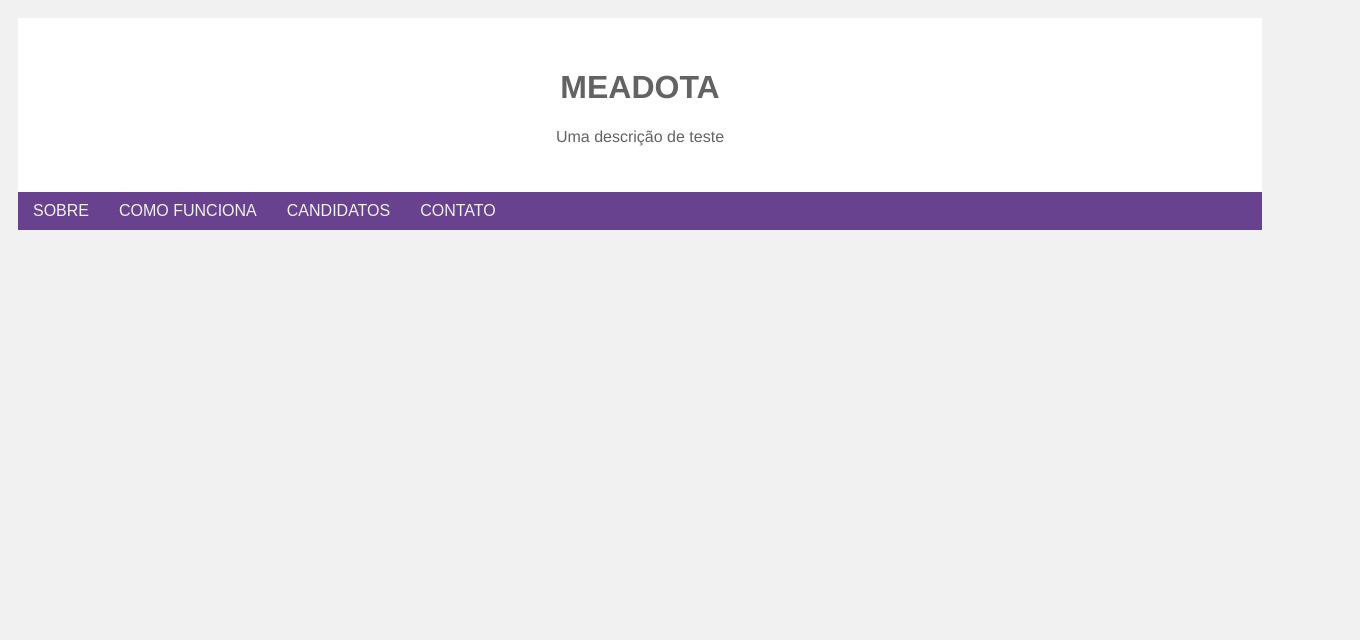
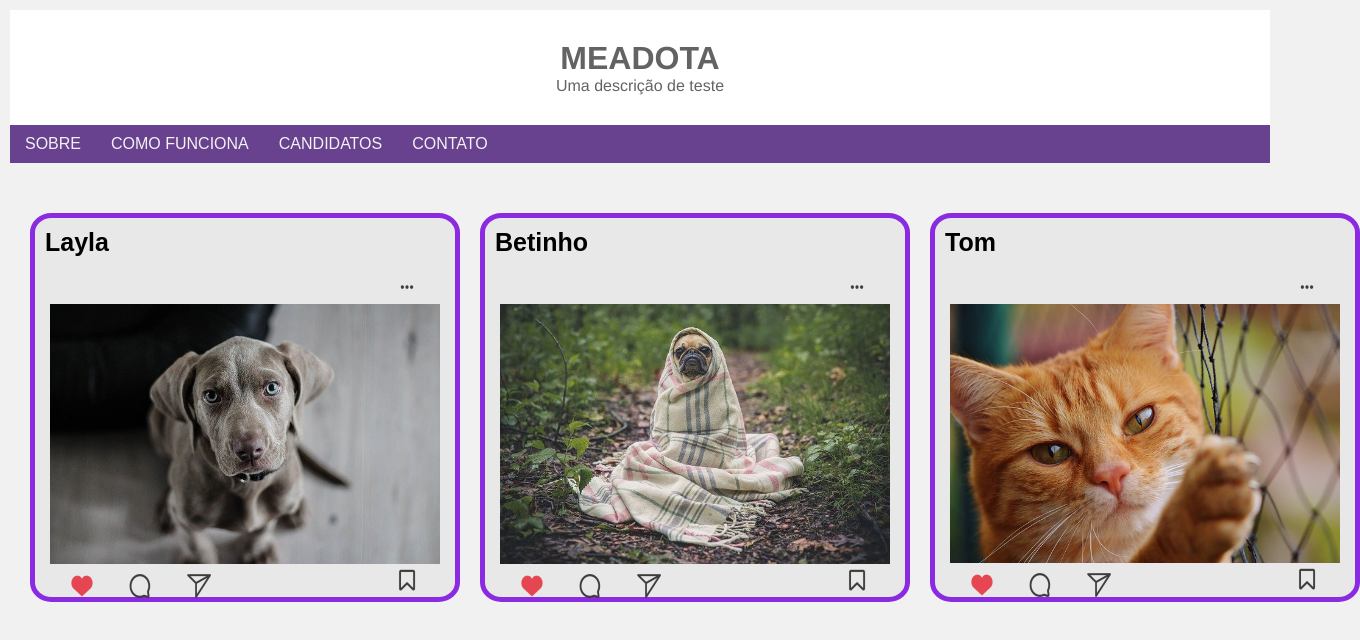
Before and after one commit to thayymagalhaes/meadota, a plain HTML site: page index.html in a window 1280 px wide. Shown: the whole page, 1360 px wide, since content can reach past the window. Drawn offline with Linux system fonts and the light colour scheme.

Commit message:
Segundo Commit

```diff
--- a/css/styles.css
+++ b/css/styles.css
@@ -1,12 +1,19 @@
+* {
+    margin: 0;
+    padding: 0;
+}
+
 body {
     font-family: Arial;
     padding: 10px;
     background: #f1f1f1;
 }
 
+/** Navbar **/
+
 .header {
     font-family: Helvetica;
-    color: rgb(99, 99, 99);
+    color: #636363;
     padding:30px;
     text-align: center;
     background: white;
@@ -34,3 +41,44 @@ body {
     background-color: #ddd;
     color: black;
 }
+
+/** Seção Inicial**/
+
+.home {
+    display: flex;
+    align-items: flex-start;
+    padding: 10px;
+}
+
+.container {
+    margin: 10px;
+    width: 400px;
+    height: 359px;
+    padding: 10px;
+    border-radius: 5%;
+    border: 5px solid #8a2be2;
+    margin-top: 5vh;
+    background-color: #E8E8E8;
+}
+
+.container h1 {
+    font-size: 25px;
+}
+
+.pet {
+    padding: 5px;
+    width: 390px;
+    border-radius: 5px;
+}
+
+.like, .coment, .share {
+    margin-left: 20px;
+    padding: 5px;
+}
+.save {
+    margin-top: -5vh;
+    margin-left: 350px;
+}
+.menu {
+    margin-left: 350px;
+}
--- a/index.html
+++ b/index.html
@@ -1,15 +1,18 @@
-<!DOCTYPE html>
-<html lang="en">
+<!DOCTYPE html5>
+<html lang="pt-br">
 <head>
     <meta charset="UTF-8">
     <meta http-equiv="X-UA-Compatible" content="IE=edge">
     <meta name="viewport" content="width=device-width, initial-scale=1.0">
+
     <title>MEADOTA</title>
 
     <link rel="stylesheet" href="./css/styles.css">
 
 </head>
+
 <body>
+
     <header>
         <div class="header">
         <h1>MEADOTA</h1>
@@ -24,6 +27,45 @@
         </div>
     </header>
 
+    <section class="home">
+
+        <div class="container">
+            <h1>Layla</h1>
+            <br>
+            <img class="menu" src="img/instagramMenu.png" alt="abre-menu">
+            <br>
+            <img class="pet" src="img/layla.jpg" alt="foto-pet">
+            <img class="like" src="img/instagramLike.png" alt="curtida">
+            <img class="coment" src="img/instagramComent.png" alt="comentar">
+            <img class="share" src="img/instagramShare.png" alt="share">
+            <img class="save" src="img/instagramSave.png" alt="guardar">
+        </div>
+
+        <div class="container">
+            <h1>Betinho</h1>
+            <br>
+            <img class="menu" src="img/instagramMenu.png" alt="abre-menu">
+            <br>
+            <img class="pet" src="img/pug.jpg" alt="foto-pet">
+            <img class="like" src="img/instagramLike.png" alt="curtida">
+            <img class="coment" src="img/instagramComent.png" alt="comentar">
+            <img class="share" src="img/instagramShare.png" alt="share">
+            <img class="save" src="img/instagramSave.png" alt="guardar">
+        </div>
+
+        <div class="container">
+            <h1>Tom</h1>
+            <br>
+            <img class="menu" src="img/instagramMenu.png" alt="abre-menu">
+            <br>
+            <img class="pet" src="img/Tom.jpg" alt="foto-pet">
+            <img class="like" src="img/instagramLike.png" alt="curtida">
+            <img class="coment" src="img/instagramComent.png" alt="comentar">
+            <img class="share" src="img/instagramShare.png" alt="share">
+            <img class="save" src="img/instagramSave.png" alt="guardar">
+        </div>
+    </section>
+
 
 </body>
 </html>
```
Also changed, not shown: img/Tom.jpg (added), img/adicionar.png (added), img/comentários.png (added), img/gosto-disso.png (added), img/instagramComent.png (added), img/instagramLike.png (added), img/instagramMenu.png (added), img/instagramSave.png (added), img/instagramShare.png (added), img/layla.jpg (added), img/menu.png (added), img/pug.jpg (added), 1 other file.
